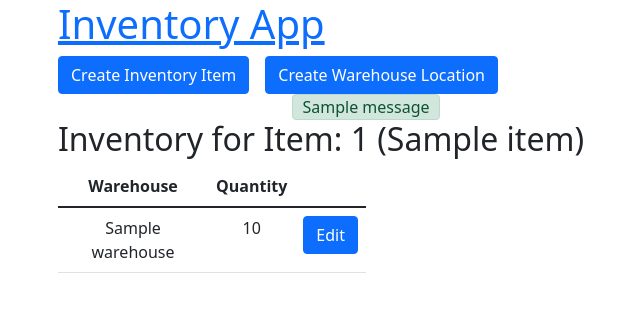
After one commit to mdwiltfong/inventory-app-mw-PED, a Flask app: page /view_inventory/1 in a window 1280 px wide. The commit adds this page. Shown: the top 312 px of the page, without its empty margins (274-914 px from the left). Run offline with Flask 2, Linux system fonts and the light colour scheme; tables that the repository leaves empty hold one stand-in row (values such as "Sample post"); one stand-in notice (Sample message) is shown.

Commit message:
Many-to-many relationship between Items and Warehouses Fixes #1

```diff
--- a/inventory-app-1/app.py
+++ b/inventory-app-1/app.py
@@ -1,7 +1,7 @@
 from flask import Flask, request, render_template,flash,redirect
 from sqlalchemy.exc import IntegrityError
-from models import Item, db, connect_db,Warehouse
-from forms import CreateItem, CreateWarehouse
+from models import Item, ItemWarehouse, db, connect_db,Warehouse
+from forms import CreateAssignment, CreateItem, CreateWarehouse, EditAssignment
 from flask_sqlalchemy import SQLAlchemy
 
 app = Flask(__name__)
@@ -59,9 +59,9 @@ def create_warehouse():
       return redirect('/')
 
     return render_template('create_warehouse_form.html',form=form)
-@app.route('/edit_item/<int:id>/edit',methods=['GET','POST'])
-def edit_item(id):
-  item=Item.query.get_or_404(id)
+@app.route('/edit_item/<int:sku>/edit',methods=['GET','POST'])
+def edit_item(sku):
+  item=Item.query.get_or_404(sku)
   form=CreateItem(obj=item)
 
   warehouses=Warehouse.query.all()
@@ -80,7 +80,23 @@ def edit_item(id):
   else:
     return render_template("edit_item_form.html", form=form,item=item)
 
-@app.route('/assign_inventory',methods=['GET','POST'])
+@app.route('/view_inventory/<int:sku>',methods=['GET','POST'])
+def view_inventory(sku):
+    item=Item.query.get_or_404(sku)
+    return render_template("view_inventory.html",item=item)
+@app.route('/edit_inventory/<int:sku>/<warehouse>',methods=['GET','POST'])
+def edit_inventory(sku,warehouse):
+    assignment=ItemWarehouse.query.filter(ItemWarehouse.items_sku ==sku, ItemWarehouse.warehouse_name==warehouse).first()
+    form=EditAssignment(obj=assignment)
+    if form.validate_on_submit():
+          assignment.items_sku=form.items_sku.data
+          assignment.warehouse_name=form.warehouse_name.data
+          assignment.quantity=form.quantity.data
+          db.session.commit()
+          flash(f"Item {sku}'s inventory was updated!","success")
+          return redirect(f'/view_inventory/{assignment.items_sku}')
+    else:
+        return render_template("edit_inventory_form.html",form=form,assignment=assignment)
 
 @app.route('/delete_item/<int:id>',methods=['GET','POST'])
 def delete_item(id):
--- a/inventory-app-1/templates/index.html
+++ b/inventory-app-1/templates/index.html
@@ -30,12 +30,10 @@
       <thead>
         <tr>
           <th></th>
-          <th style="text-align:center" scope="col">Item ID</th>
           <th style="text-align:center" scope="col">Item SKU</th>
           <th style="text-align:center">Item Name</th>
           <th style="text-align:center" scope="col">Item Price</th>
-          <th style="text-align:center" scope="col">Quantity</th>
-          <th style="text-align:center" scope="col">Warehouse</th>
+          <th style="text-align:center" scope="col">Total Quantity</th>
         </tr>
       </thead>
       <tbody>
@@ -43,12 +41,12 @@
 
         <tr>
           <td> <a href="/edit_item/{{item.id}}/edit" class="btn btn-primary">Edit</a></td>
-          <td style="text-align: center">{{item.id}}</td>
           <td style="text-align: center">{{item.sku}}</td>
           <td style="text-align: center">{{item.name}}</td>
           <td style="text-align: center">{{item.price}}</td>
-          <td style="text-align: center">{{item.quantity}}</td>
-          <td style="text-align: center">{{item.warehouse.name}}</td>
+          <td style="text-align: center">{{item.total_quantity}}</td>
+          <td style="text-align: center"><a class="btn btn-primary" href='/view_inventory/{{item.sku}}'>Inventory</a>
+          </td>
 
           {% endfor %}
         </tr>
--- /dev/null
+++ b/inventory-app-1/templates/view_inventory.html
@@ -0,0 +1,33 @@
+{% extends 'index.html' %}
+{% block content %}
+<table style="margin:0px; max-width: 50%;" class="table container">
+    <a href="/create_item" class="btn btn-primary ">Create Inventory Item</a>
+    <a href="/create_warehouse" class="btn btn-primary mx-3">Create Warehouse Location</a>
+    <div class="container d-flex justify-content-center" style="min-height:26px">
+        {% for category, msg in get_flashed_messages(with_categories=true) %}
+        <p style="text-align:center ; width:auto" class="p-0 w-25 alert alert-{{category}}  m-0">{{msg}}</p>
+        {% endfor %}
+    </div>
+    <h2>Inventory for Item: {{item.sku}} ({{item.name}})</h2>
+    <thead>
+        <tr>
+            <th style="text-align:center" scope="col">Warehouse</th>
+            <th style="text-align:center" scope="col">Quantity</th>
+        </tr>
+    </thead>
+    <tbody>
+        {% for assignment in item.assignments %}
+
+        <tr>
+            <td style="text-align: center">{{assignment.warehouse_name}}</td>
+            <td style="text-align: center">{{assignment.quantity}}</td>
+            <td> <a href="/edit_inventory/{{assignment.items_sku}}/{{assignment.warehouse_name}}"
+                    class="btn btn-primary">Edit</a></td>
+
+        </tr>
+        {% endfor %}
+
+    </tbody>
+</table>
+
+{% endblock content%}
```
Also changed, not shown: inventory-app-1/forms.py (+9 -3 lines), inventory-app-1/models.py (+35 -8 lines), inventory-app-1/seed-db.py (+19 -14 lines), inventory-app-1/templates/edit_inventory_form.html (added, +39 -0 lines), 1 other file.
